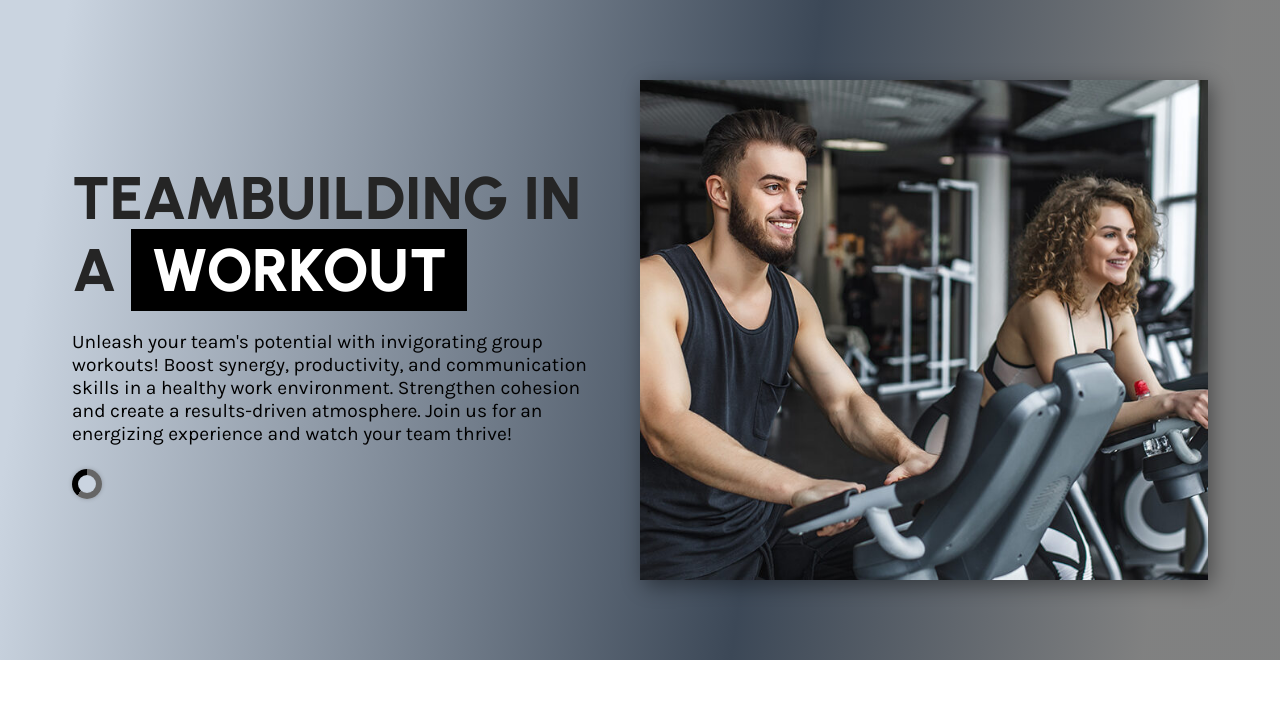
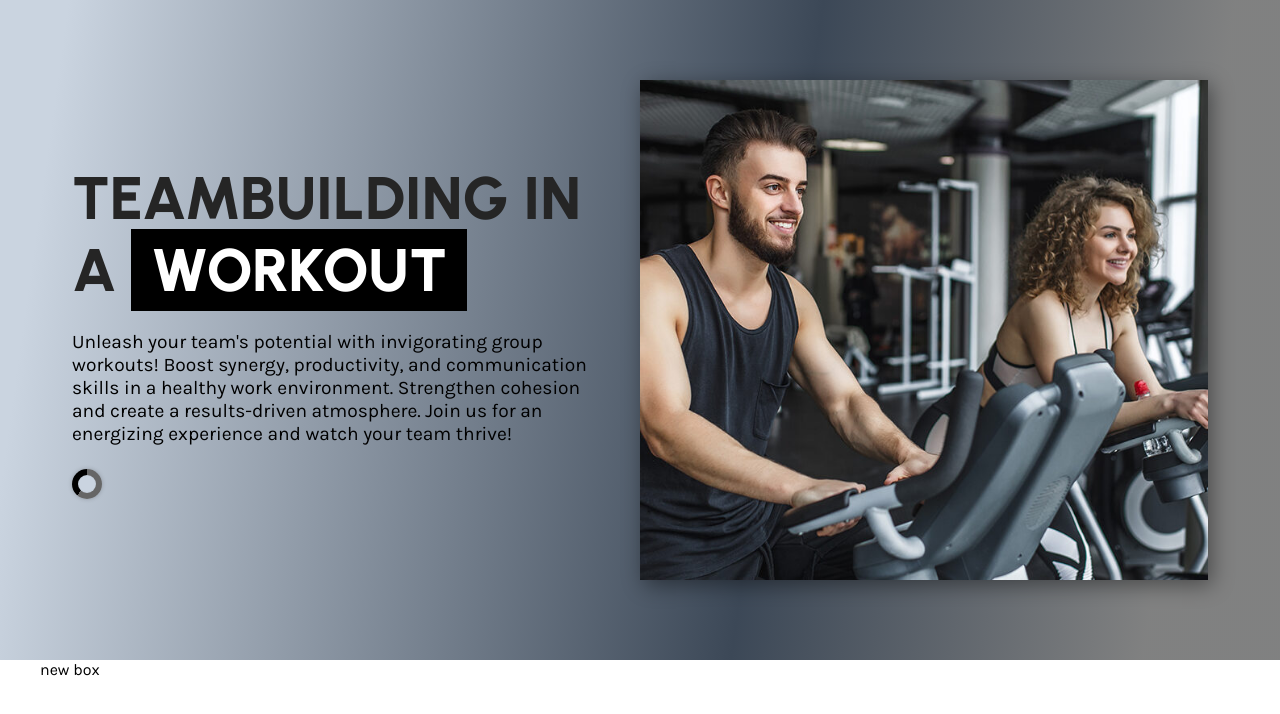
Before and after one commit to aldask/gym, a React (Create React App) app: page / in a window 1280 px wide. Shown: the top 714 px of the page. Built offline with nearby package versions, Linux system fonts and the light colour scheme.

Commit message:
Added new files

```diff
--- /dev/null
+++ b/src/Components/WhyUs/WhyUs.tsx
@@ -0,0 +1,12 @@
+function WhyUs () {
+    return (
+        <section className="why-us">
+            <div className="container">
+                <div className="why-us__box">
+                    new box
+                </div>
+            </div>
+        </section>
+    )
+}
+export default WhyUs;
--- a/src/Pages/HomePage.tsx
+++ b/src/Pages/HomePage.tsx
@@ -1,9 +1,11 @@
 import Hero from "../Components/Hero/Hero";
+import WhyUs from "../Components/WhyUs/WhyUs";
 
 function HomePage() {
   return (
     <>
       <Hero />
+      <WhyUs />
     </>
   );
 }
--- a/src/Styles/global.scss
+++ b/src/Styles/global.scss
@@ -3,6 +3,7 @@
 
 //Components
 @import "../Components/Hero/Styles/hero";
+@import "../Components/WhyUs/Styles/why-us";
 
 //Global
 body {
```
Also changed, not shown: src/Components/WhyUs/Styles/_why-us.scss (added).
